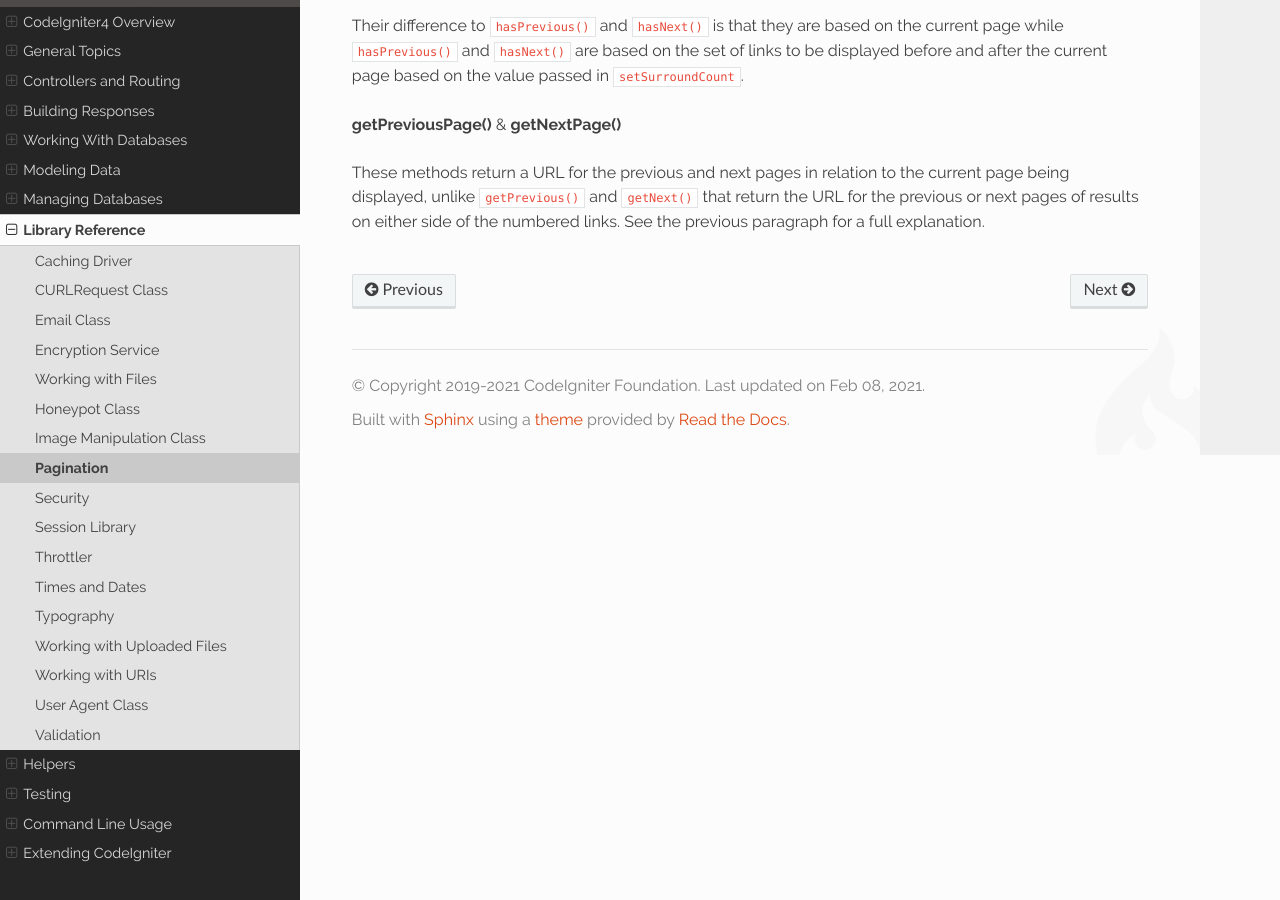
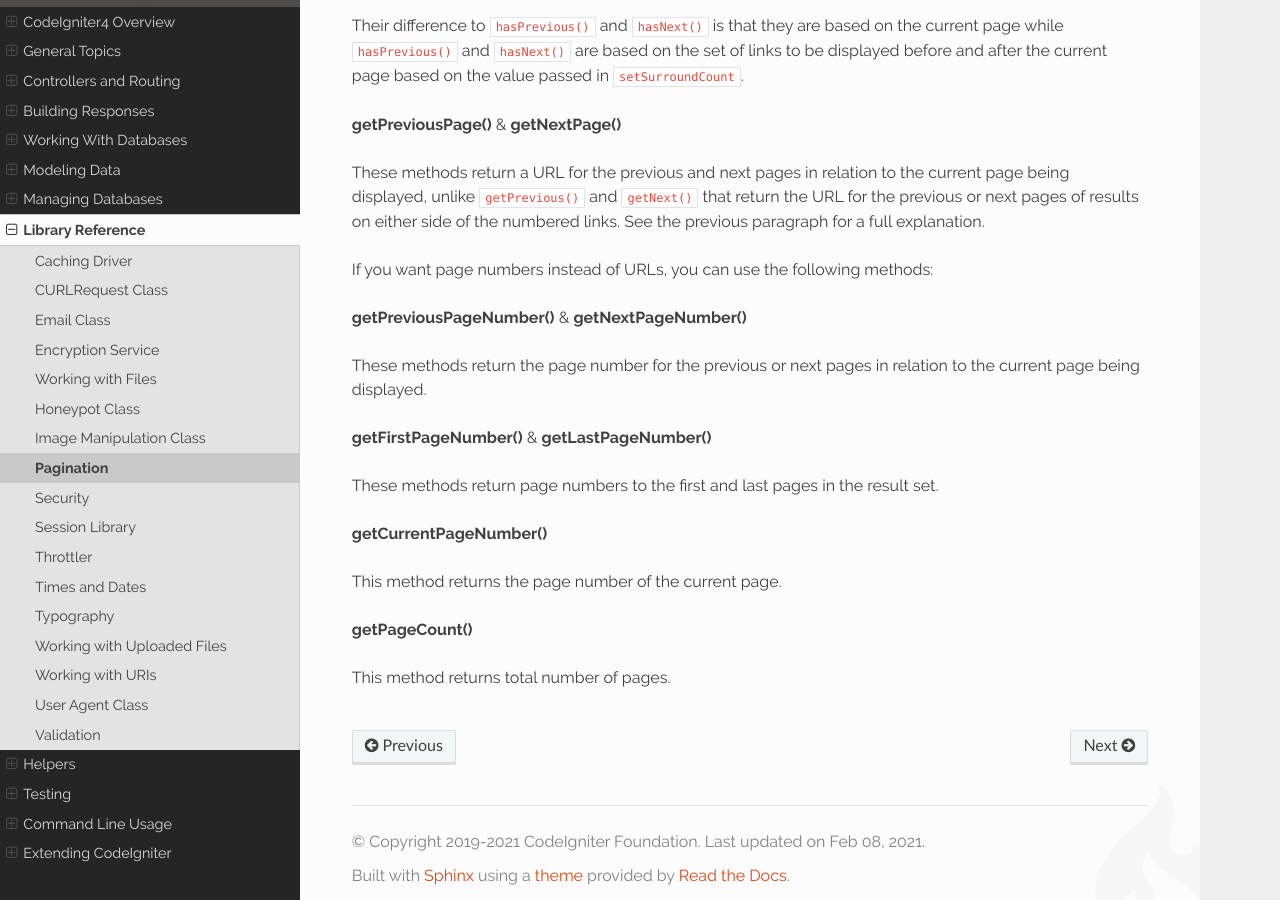
Before and after one commit to NEKOGET/ci4_user_guide_src, a Sphinx documentation site: the page built from source/libraries/pagination.rst, in a window 1280 px wide and 900 px high, scrolled down 8326 px. Built offline with Sphinx 7.4.7 and the Read the Docs theme 2.0.0, drawn with Linux system fonts in a browser that asks for light colours.

Commit message:
docs: add methods to get page numbers

```diff
--- a/source/libraries/pagination.rst
+++ b/source/libraries/pagination.rst
@@ -360,3 +360,22 @@ Their difference to ``hasPrevious()`` and ``hasNext()`` is that they are based o
 **getPreviousPage()** & **getNextPage()**
 
 These methods return a URL for the previous and next pages in relation to the current page being displayed, unlike ``getPrevious()`` and ``getNext()`` that return the URL for the previous or next pages of results on either side of the numbered links. See the previous paragraph for a full explanation.
+
+If you want page numbers instead of URLs, you can use the following methods:
+
+**getPreviousPageNumber()** & **getNextPageNumber()**
+
+These methods return the page number for the previous or next pages in relation to the current page being displayed.
+
+**getFirstPageNumber()** & **getLastPageNumber()**
+
+These methods return page numbers to the first and last pages in the
+result set.
+
+**getCurrentPageNumber()**
+
+This method returns the page number of the current page.
+
+**getPageCount()**
+
+This method returns total number of pages.
```
